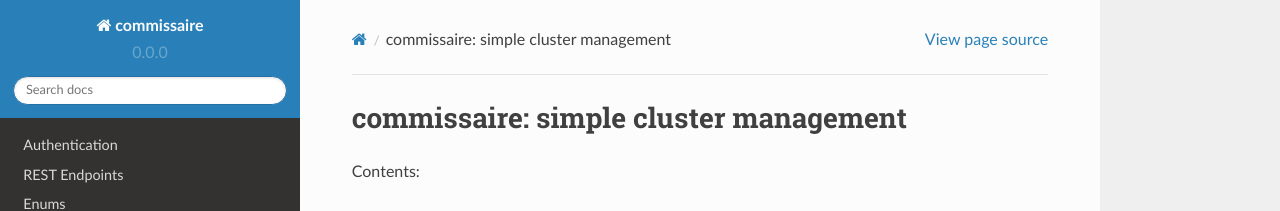
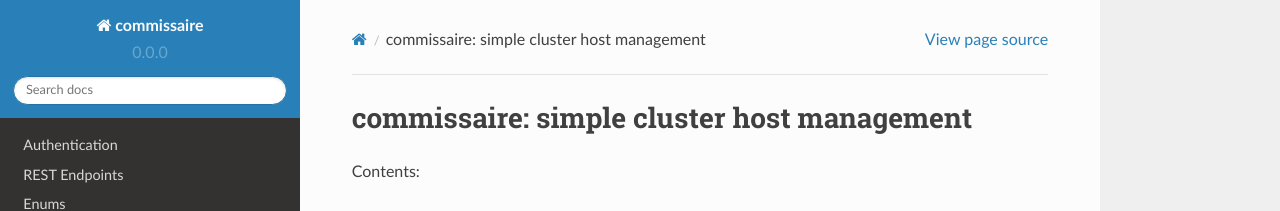
Before and after one commit to projectatomic/commissaire, a Sphinx documentation site: the page built from doc/index.rst, in a window 1280 px wide and 1142 px high. Shown: the top 211 px of the window. Built offline with Sphinx 7.4.7 and the Read the Docs theme 2.0.0, drawn with Linux system fonts in a browser that asks for light colours; pages that are not in the unit, such as notebooks, are missing from menus.

Commit message:
doc: clarified this is a cluster host manager.

```diff
--- a/doc/index.rst
+++ b/doc/index.rst
@@ -3,8 +3,8 @@
    You can adapt this file completely to your liking, but it should at least
    contain the root `toctree` directive.
 
-commissaire: simple cluster management
-======================================
+commissaire: simple cluster host management
+===========================================
 
 Contents:
 
--- a/setup.py
+++ b/setup.py
@@ -33,7 +33,7 @@ test_require = extract_requirements('test-requirements.txt')
 setup(
     name='commissaire',
     version='0.0.0',
-    description='Simple cluster management',
+    description='Simple cluster host management',
     author='Steve Milner',
     url='https://github.com/projectatomic/commissaire',
     license="AGPLv3+",
```
Also changed, not shown: README.md (+1 -24 lines).
